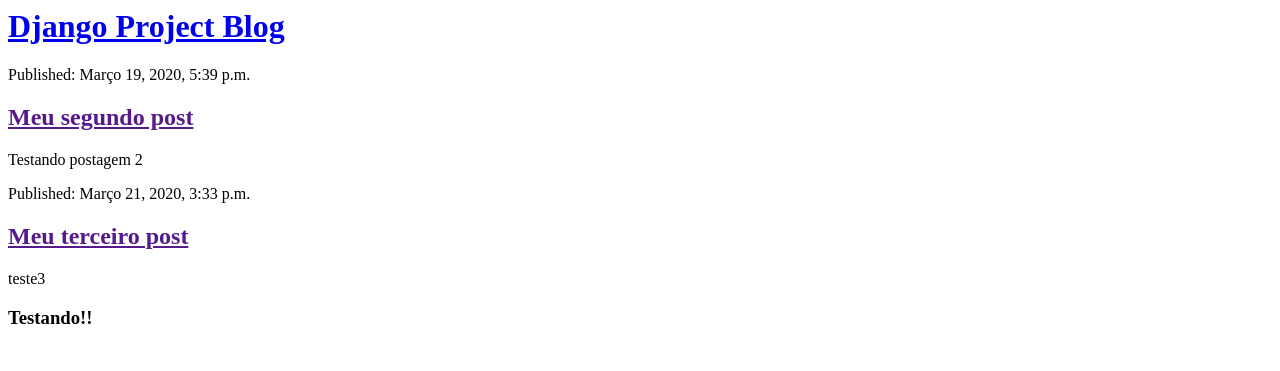
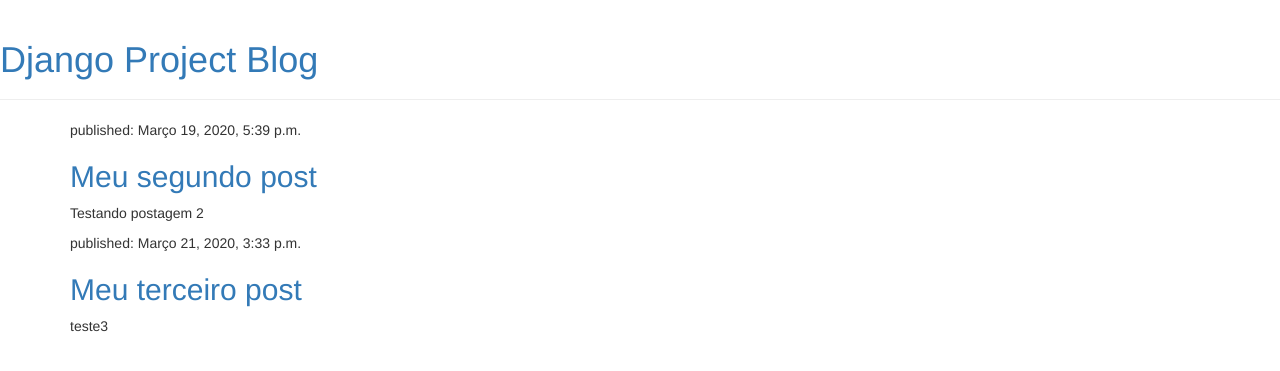
Before and after one commit to crisuece/vigilant-bassoon, a Django app: page / in a window 1280 px wide. Shown: the top 371 px of the page. Run offline with Django 3.2, Linux system fonts and the light colour scheme; data comes from the database, SQL or seed files in the repository; some libraries are stand-ins or nearby versions.

Commit message:
Added view and template for deatailed blog post as well as CSS for the site.

```diff
--- /dev/null
+++ b/blog/templates/blog/base.html
@@ -0,0 +1,23 @@
+{% load static %}
+<html>
+    <head>
+        <title>Página de apresentação</title>
+        <link rel="stylesheet" href="//maxcdn.bootstrapcdn.com/bootstrap/3.2.0/css/bootstrap.min.css">
+        <link rel="stylesheet" href="//maxcdn.bootstrapcdn.com/bootstrap/3.2.0/css/bootstrap-theme.min.css">
+        <link href="//fonts.googleapis.com/css?family=Lobster&subset=latin,latin-ext" rel="stylesheet" type="text/css">
+        <link rel="stylesheet" href="{% static 'css/blog.css' %}">
+    </head>
+    <body>
+        <div class="page-header">
+            <h1><a href="/">Django Project Blog</a></h1>
+        </div>
+        <div class="content container">
+            <div class="row">
+                <div class="col-md-8">
+                {% block content %}
+                {% endblock %}
+                </div>
+            </div>
+        </div>
+    </body>
+</html>
--- a/blog/templates/blog/post_list.html
+++ b/blog/templates/blog/post_list.html
@@ -1,18 +1,13 @@
-<html>
-    <head>
-        <title>Página de apresentação</title>
-    </head>
-    <body>
-        <div>
-            <h1><a href="/">Django Project Blog</a></h1>
+{% extends 'blog/base.html' %}
+
+{% block content %}
+    {% for post in posts %}
+        <div class="post">
+            <div class="date">
+                <p>published: {{ post.published_date }}</p>
+            </div>
+            <h2><a href="{% url 'post_detail' pk=post.pk %}">{{ post.title }}</a></h2>
+            <p>{{ post.text|linebreaksbr }}</p>
         </div>
-        {% for post in posts %}
-            <div>
-                <p>Published: {{post.published_date}}</p>
-                <h2><a href="">{{post.title}}</a></h2>
-                <p>{{post.text|linebreaksbr}}</p>
-            </div>
-        {% endfor %}
-        <h3>Testando!!</h3>
-    </body>
-</html>
+    {% endfor %}
+{% endblock %}
--- a/blog/urls.py
+++ b/blog/urls.py
@@ -2,5 +2,6 @@
 from . import views
 
 urlpatterns = [
-    path('', views.post_list, name='post_list')
+    path('', views.post_list, name='post_list'),
+    path('post/<int:pk>/', views.post_detail, name='post_detail')
 ]
--- a/blog/views.py
+++ b/blog/views.py
@@ -1,4 +1,4 @@
-from django.shortcuts import render
+from django.shortcuts import render, get_object_or_404
 from django.utils import timezone
 from .models import Post
 
@@ -6,5 +6,8 @@
     posts = Post.objects.filter(published_date__lte=timezone.now()).order_by('published_date')
     return render(request, 'blog/post_list.html', {'posts' : posts})
 
+def post_detail(request, pk):
+    post = get_object_or_404(Post, pk=pk)
+    return render(request, 'blog/post_detail.html', {'post': post})
 
 # Create your views here.
```
Also changed, not shown: blog/templates/blog/post_detail.html (added, +13 -0 lines).
